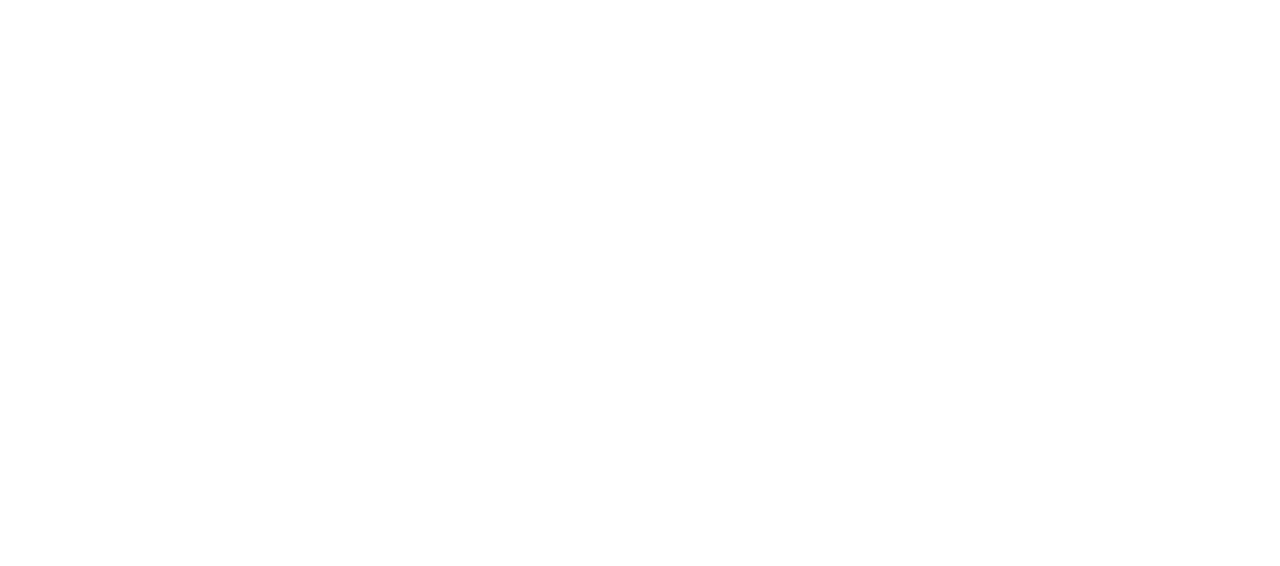
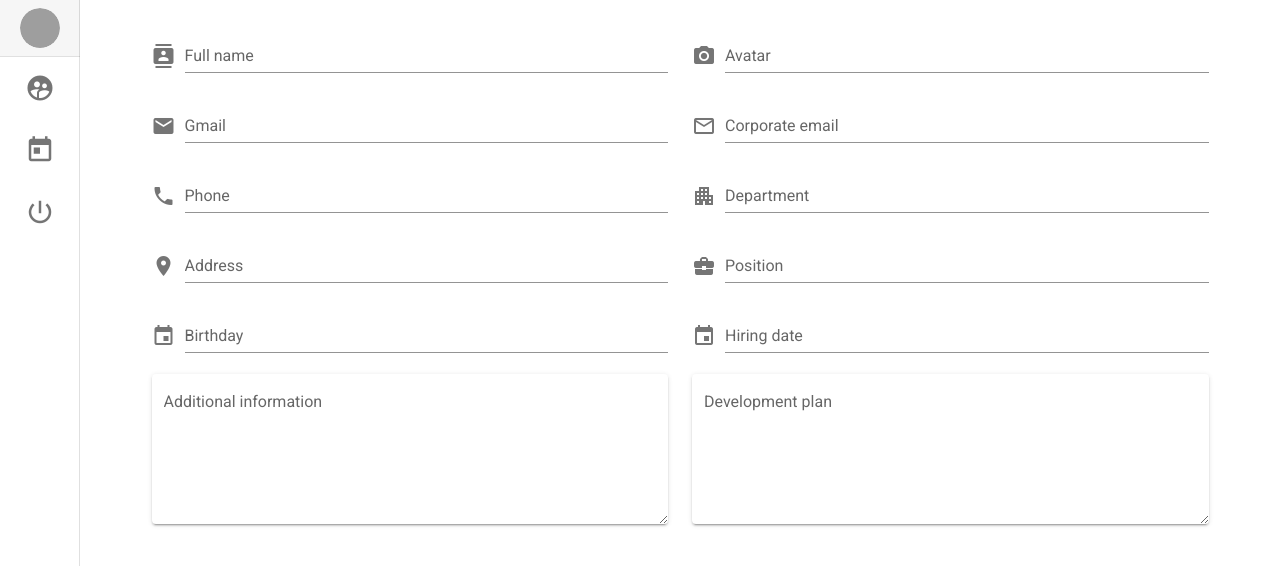
Before and after one commit to VladislavBryukhanov/kg-crm, a Vue app: page /new-person in a window 1280 px wide. Shown: the top 566 px of the page. Built offline with nearby package versions, Linux system fonts and the light colour scheme; grey boxes are pictures that could not be loaded.

Commit message:
implemented date formatter filter, datepicker atom, user constructor ui

```diff
--- a/package.json
+++ b/package.json
@@ -5,12 +5,14 @@
   "scripts": {
     "serve": "vue-cli-service serve",
     "build": "vue-cli-service build",
-    "lint": "vue-cli-service lint"
+    "lint": "vue-cli-service lint",
+    "deploy": "npm run build && firebase deploy"
   },
   "dependencies": {
     "core-js": "^3.6.4",
     "firebase": "^7.13.2",
     "material-design-icons-iconfont": "^5.0.1",
+    "moment-mini": "^2.24.0",
     "vue": "^2.6.11",
     "vue-class-component": "^7.2.3",
     "vue-property-decorator": "^8.4.1",
--- a/src/components/NavDrawer.vue
+++ b/src/components/NavDrawer.vue
@@ -7,7 +7,7 @@
       v-model="drawer"
       :mini-variant.sync="mini"
     >
-      <v-list-item class="px-2">
+      <v-list-item class="px-2" link @click="goToEditProfile">
         <v-list-item-avatar>
           <v-img src="https://randomuser.me/api/portraits/men/85.jpg"></v-img>
         </v-list-item-avatar>
@@ -45,7 +45,7 @@
   </v-container>
 </template>
 
-<script>
+<script lang="ts">
   import { Vue, Component } from 'vue-property-decorator';
 
   @Component
@@ -56,13 +56,12 @@
       {
         title: 'User list',
         icon: 'supervised_user_circle',
-        action: () => this.$router.push({ name: 'Users' }),
-
+        action: () => this.navigateTo('/persons'),
       },
       {
         title: 'Vacation',
         icon: 'today',
-        action: () => this.$router.push({ name: '' }),
+        action: () => this.navigateTo('/'),
       },
       {
         title: 'Sign out',
@@ -71,6 +70,16 @@
       }
     ];
 
+    goToEditProfile() {
+      console.log(this.mini);
+      if (this.mini) return;
+      this.navigateTo('/edit-person');
+    }
+
+    navigateTo(path: string) {
+      this.$router.push(path)
+    }
+
     signOut() {
       console.log('sign Out');
       this.$router.push({ name: 'SignIn' });
--- /dev/null
+++ b/src/components/atoms/VuetifyDatePicker.vue
@@ -0,0 +1,49 @@
+<template>
+  <v-menu
+    ref="timePickerMenu"
+    v-model="timePickerMenu"
+    :close-on-content-click="false"
+    :return-value.sync="dateBuffer"
+    transition="scale-transition"
+  >
+    <template v-slot:activator="{ on }">
+      <v-text-field
+        v-model="dateBuffer"
+        :label="label"
+        prepend-icon="event"
+        v-on="on"
+      ></v-text-field>
+    </template>
+
+    <v-date-picker no-title v-model="dateBuffer">
+      <v-btn text color="primary" @click="timePickerMenu = false">Cancel</v-btn>
+      <v-btn text color="primary" @click="updateDate">OK</v-btn>
+    </v-date-picker>
+  </v-menu>
+</template>
+
+<script lang="ts">
+  import { Vue, Component, Prop } from 'vue-property-decorator';
+
+  @Component({ name: 'vuetify-date-picker' })
+  export default class VietifyDatePicker extends Vue {
+    @Prop(String)
+    label!: string;
+
+    @Prop(String)
+    date!: string;
+
+    timePickerMenu = false;
+    dateBuffer = '';
+
+    mounted() {
+      this.dateBuffer = this.date;
+    }
+
+    updateDate() {
+      const timePickerRef = this.$refs.timePickerMenu as any;
+      timePickerRef.save(this.dateBuffer);
+      this.$emit('update:date', this.dateBuffer);
+    }
+  }
+</script>
--- /dev/null
+++ b/src/core/filters/date-formatter.ts
@@ -0,0 +1,4 @@
+import Vue from 'vue';
+import moment from 'moment-mini';
+
+Vue.filter('date', (dateString: string, format: string) => moment(dateString).format(format));
--- /dev/null
+++ b/src/core/filters/index.ts
@@ -0,0 +1 @@
+import './date-formatter';
--- a/src/main.ts
+++ b/src/main.ts
@@ -2,9 +2,9 @@ import Vue from 'vue'
 import App from './App.vue'
 import router from './router'
 import store from './store'
+import vuetify from '@/core/vuetify'
 import '@/api/firebase.config';
-import vuetify from '@/vuetify'
-import 'vuetify/dist/vuetify.min.css';
+import '@/core/filters';
 
 Vue.config.productionTip = false;
 
--- a/src/models/person.ts
+++ b/src/models/person.ts
@@ -1,17 +1,26 @@
-export interface Person {
-  id: string;
+export interface Person extends PersonPrivateInfo {
+  id?: string;
   fullName: string;
-  avatarUrl: string;
+  avatarUrl?: string;
   hiredAt: string;
   position: Position;
   department: Department;
-  attachedTo: string; //Link to person
+  attachedTo?: string; //TODO Link to person
+  corporateMail?: string;
+
+  additionInfo?: string;
+  developmentPlan: string;
+}
+
+export interface PersonPrivateInfo {
+  gmail?: string;
+  phone?: string;
+  birthday?: string;
+  address?: string;
 
   vacationDays: number;
   sickLeaveDays: number;
   unpaidDays: number;
-
-  developmentPlan: string;
 }
 
 export enum Position {
--- /dev/null
+++ b/src/pages/PersonConstructor.vue
@@ -0,0 +1,84 @@
+<template>
+  <v-row>
+    <v-col cols="6">
+      <v-text-field
+        prepend-icon="contacts"
+        label="Full name"
+        v-model="person.fullName"
+        cleaable
+      ></v-text-field>
+      <v-text-field
+        prepend-icon="email"
+        label="Gmail"
+        v-model="person.gmail"
+        cleaable
+      ></v-text-field>
+      <v-text-field
+        prepend-icon="phone"
+        label="Phone"
+        v-model="person.phone"
+        cleaable
+      ></v-text-field>
+      <v-text-field
+        prepend-icon="location_on"
+        label="Address"
+        v-model="person.address"
+        cleaable
+      ></v-text-field>
+      <vuetify-date-picker
+        label="Birthday"
+        :date.sync="person.birthday"
+      ></vuetify-date-picker>
+      <v-textarea
+        solo
+        label="Additional information"
+        v-model="person.additionalInfo"
+      ></v-textarea>
+    </v-col>
+
+    <v-col cols="6">
+      <v-file-input
+        label="Avatar"
+        prepend-icon="camera_alt"
+      ></v-file-input>
+            <v-text-field
+        prepend-icon="mail_outline"
+        label="Corporate email"
+        v-model="person.corporateMail"
+        clerable
+      ></v-text-field>
+      <v-select
+        :items="[]"
+        v-model="person.department"
+        label="Department"
+        prepend-icon="apartment"
+      ></v-select>
+      <v-select
+        :items="[]"
+        v-model="person.position"
+        label="Position"
+        prepend-icon="business_center"
+      ></v-select>
+      <vuetify-date-picker
+        label="Hiring date"
+        :date.sync="person.hiredAt"
+      ></vuetify-date-picker>
+      <v-textarea
+        solo
+        label="Development plan"
+        v-model="person.developmentPlan"
+      ></v-textarea>
+    </v-col>
+  </v-row>
+</template>
+
+<script lang="ts">
+  import { Vue, Component } from 'vue-property-decorator';
+  import { Person } from '@/models/person';
+  import VuetifyDatePicker from '@/components/atoms/VuetifyDatePicker.vue';
+
+  @Component({ components: { VuetifyDatePicker }})
+  export default class PersonConstructor extends Vue {
+    person: Partial<Person> = {};
+  }
+</script>
--- a/src/pages/UserList.vue
+++ b/src/pages/UserList.vue
@@ -30,10 +30,9 @@
 
               <v-list-item>
                 <v-list-item-content class="text-center">
-                    <v-list-item-title>{{user.hiredAt}}</v-list-item-title>
-                    <v-list-item-subtitle>Hired date</v-list-item-subtitle>
+                  <v-list-item-title>{{user.hiredAt | date('DD MMMM YYYY')}}</v-list-item-title>
+                  <v-list-item-subtitle>Hiring date</v-list-item-subtitle>
                 </v-list-item-content>
-                </v-list-item>
               </v-list-item>
             </v-list>
           </v-card-text>
--- a/src/router/index.ts
+++ b/src/router/index.ts
@@ -16,12 +16,23 @@ const routes: Array<RouteConfig> = [
     children: [
       {
         path: '',
-        redirect: '/users',
+        redirect: '/persons',
       },
       {
-        path: '/users',
+        path: '/persons',
         name: 'Users',
         component: () => import('@/pages/UserList.vue'),
+      },
+      {
+        path: '/new-person',
+        name: 'CreatePerson',
+        component: () => import('@/pages/PersonConstructor.vue'),
+      },
+      {
+        path: '/edit-person',
+        name: 'EditPerson',
+        // ... some meta data
+        component: () => import('@/pages/PersonConstructor.vue'),
       }
     ]
   }
```
Also changed, not shown: src/core/vuetify/index.ts (renamed from src/vuetify/index.ts), 1 other file (tests, documents, lock files or other folders). Lines whose indentation alone changed are shown as unchanged.
